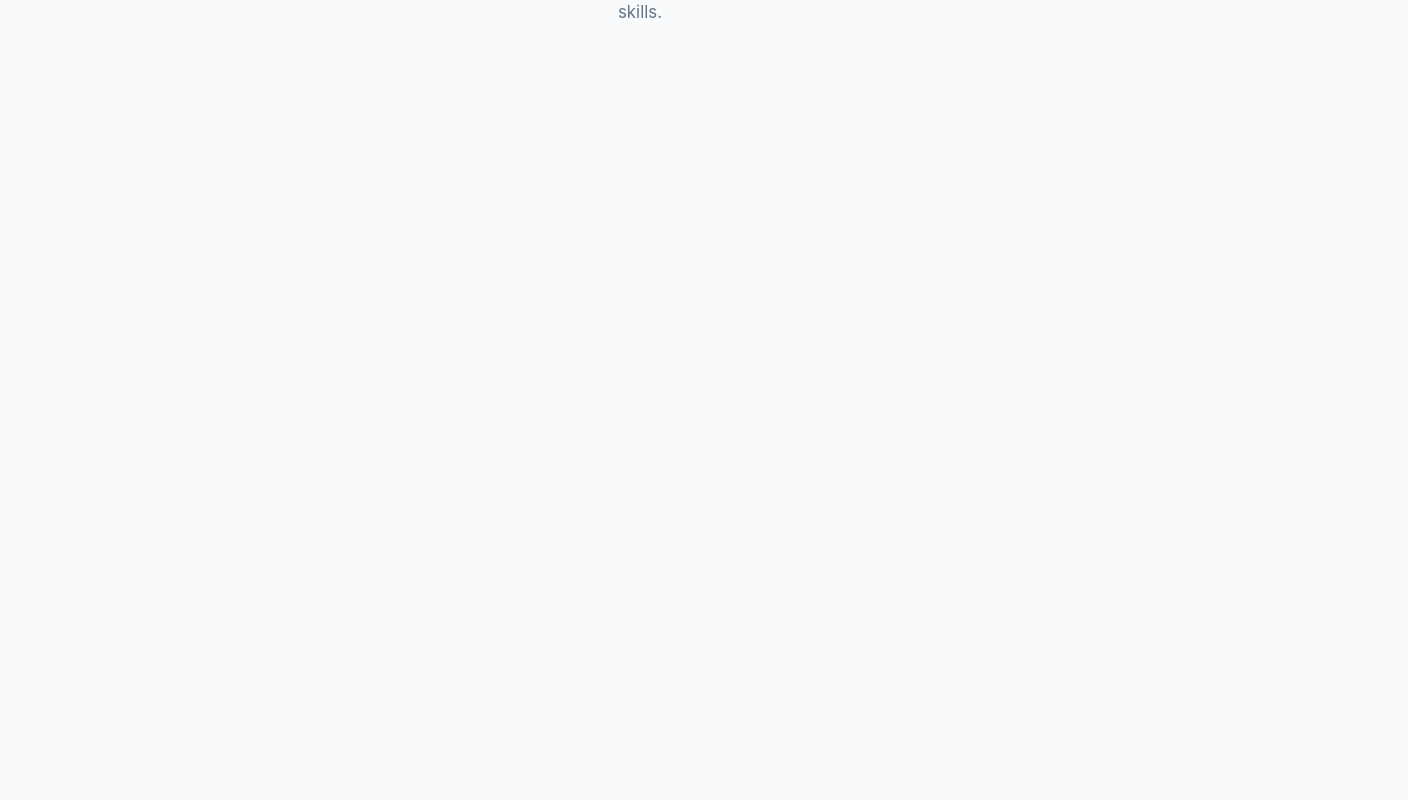
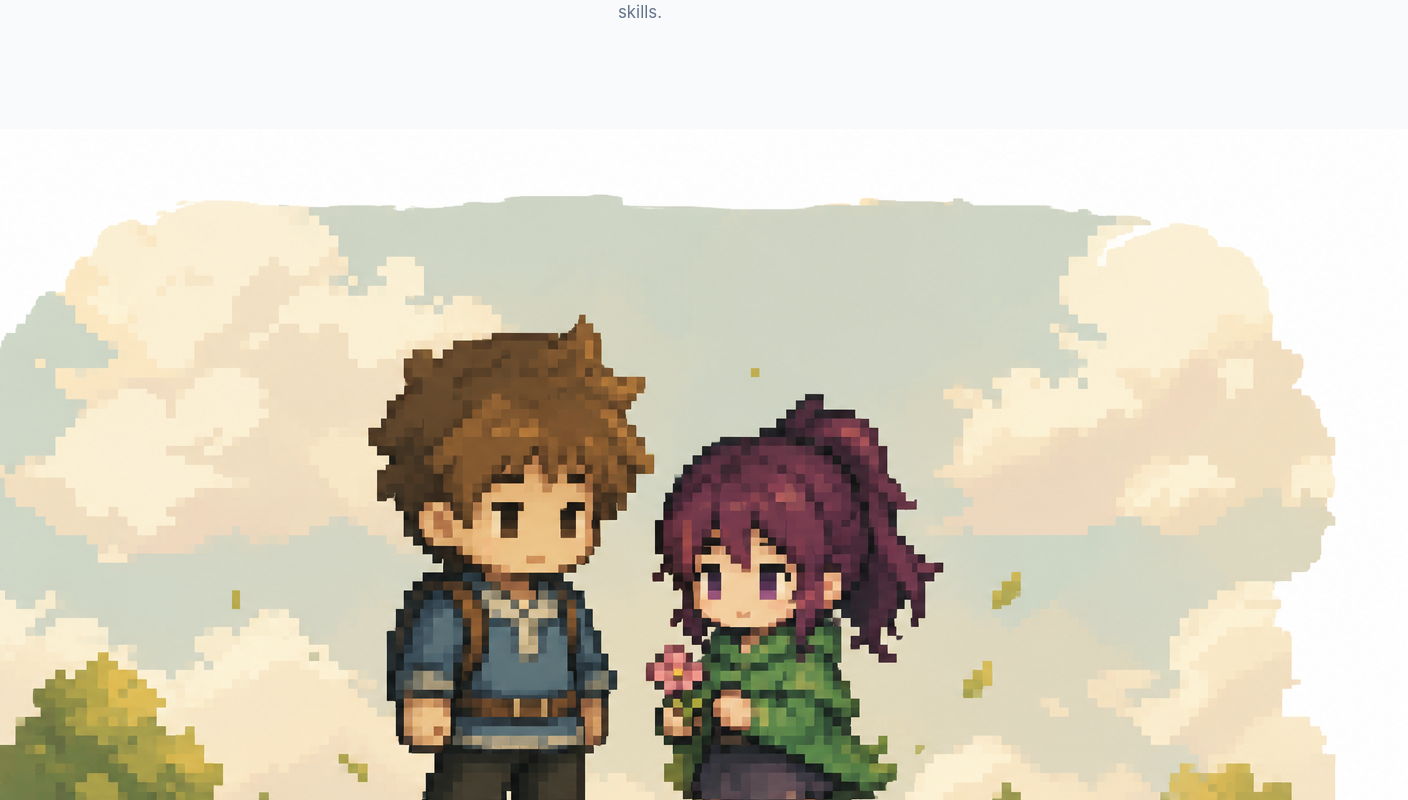
Before and after one commit to YassinNasrallah/MyProtfolio, a React (Create React App) app: page / in a window 1280 px wide. Shown: the part 1120-1920 px from the top of the page, 1408 px wide, since content can reach past the window. Before the commit the page ends 1249 px from the top, so only its background shows below. Built offline with nearby package versions, Linux system fonts and the light colour scheme.

Commit message:
add project section to home page

```diff
--- a/src/pages/Home.jsx
+++ b/src/pages/Home.jsx
@@ -3,6 +3,7 @@ import Navigation from '../components/navigation/Navigation'
 import Herocontent from '../components/Hero/Herocontent'
 import Aboutcontent from '../components/about/Aboutcontent'
 import '../style/Main.css'
+import Projectssection from '../section/Projectssection'
 
 const Home = () => {
   return (
@@ -10,6 +11,7 @@ const Home = () => {
         <Navigation />
         <Herocontent />
         <Aboutcontent />
+        <Projectssection />
 
     </div>
   )
```
